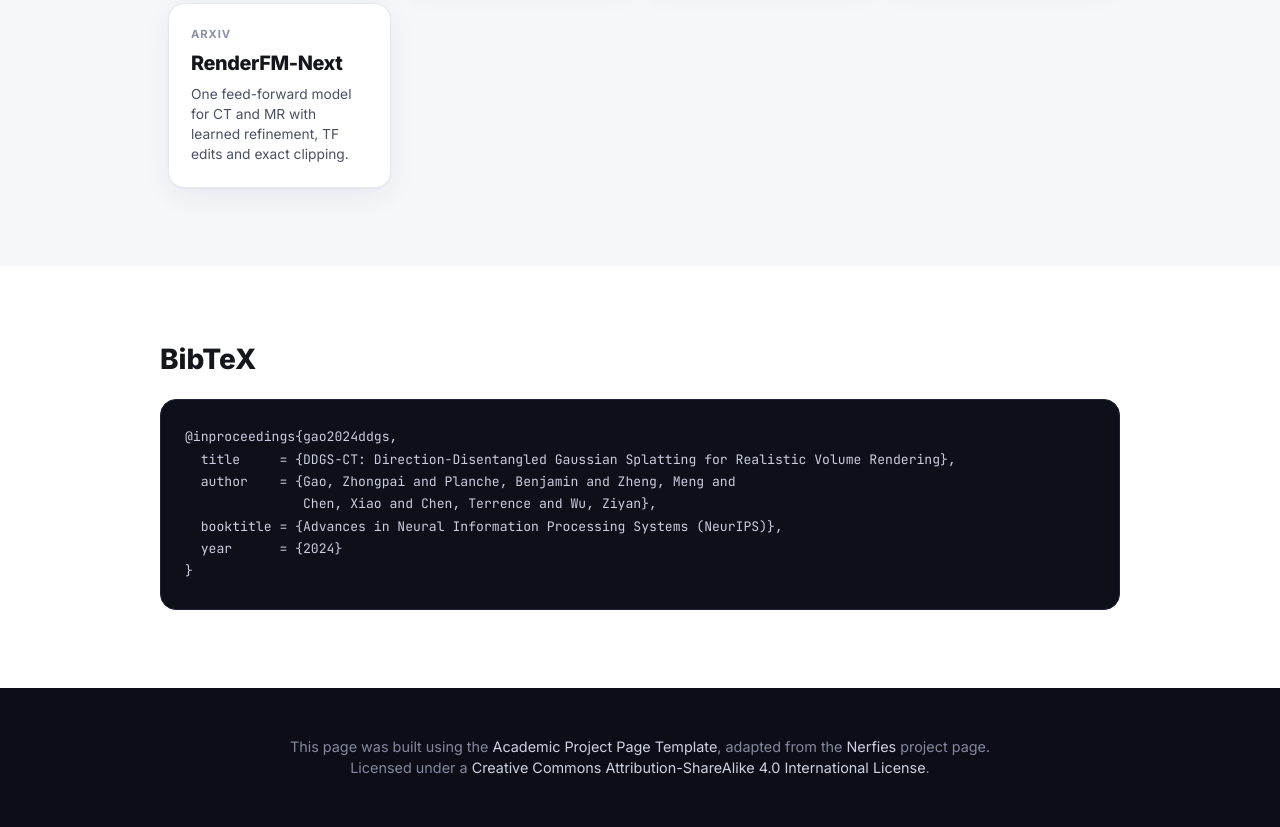
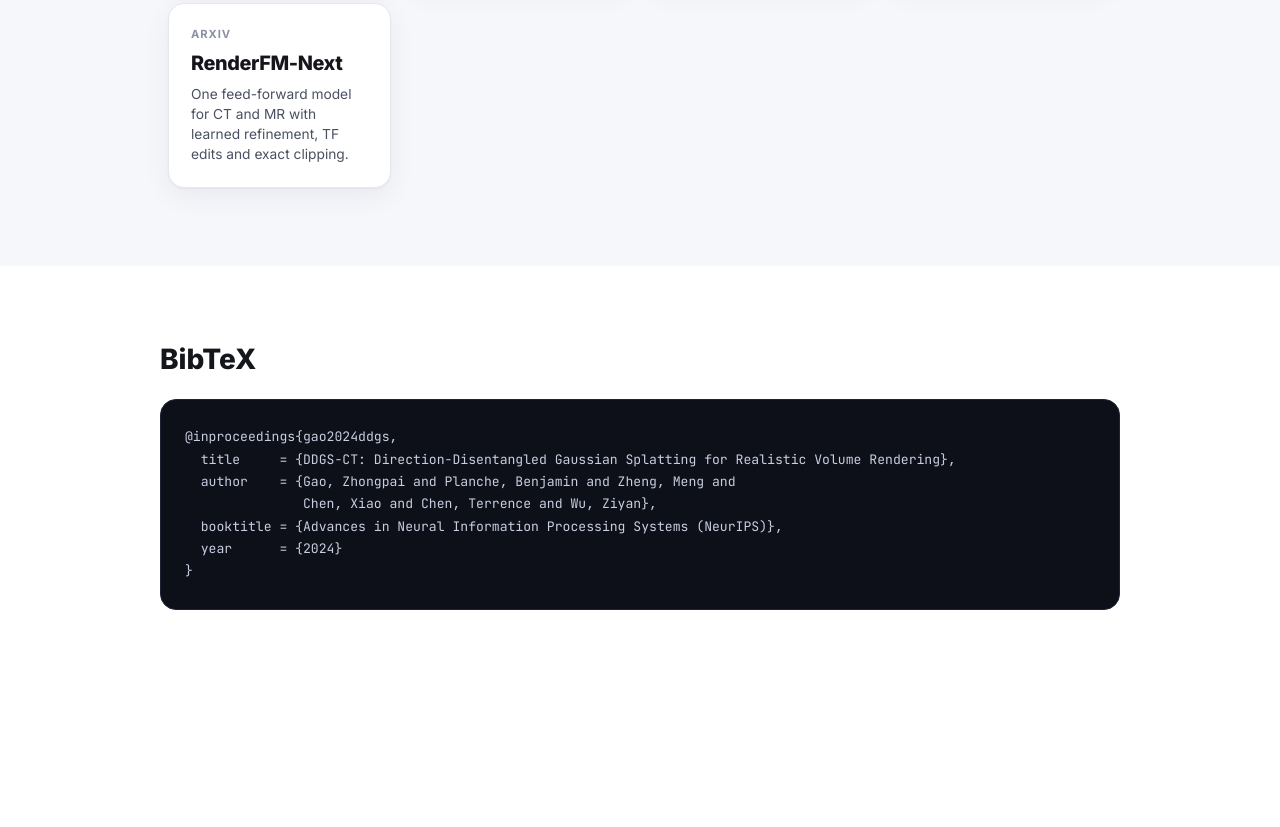
Before and after one commit to Gaozhongpai/ddgs, a plain HTML site: page index.html in a window 1280 px wide. Shown: the part 6437-7264 px from the top of the page. After the commit the page ends 7125 px from the top, so only its background shows below. Drawn offline with Linux system fonts and the light colour scheme; a web font is replaced by a local one.

Commit message:
Remove template footer
Co-Authored-By: Claude <noreply@anthropic.com>
Claude-Session: https://claude.ai/code/session_012yFTtEQAa6abirX9MT5GjP

```diff
--- a/index.html
+++ b/index.html
@@ -443,25 +443,6 @@
   </section>
 
   <!-- ======================= FOOTER ======================= -->
-  <footer class="footer">
-    <div class="container">
-      <div class="columns is-centered">
-        <div class="column is-8">
-          <div class="content has-text-centered">
-            <p>
-              This page was built using the
-              <a href="https://github.com/eliahuhorwitz/Academic-project-page-template" target="_blank">Academic Project Page Template</a>,
-              adapted from the <a href="https://nerfies.github.io" target="_blank">Nerfies</a> project page.
-              Licensed under a
-              <a rel="license" href="http://creativecommons.org/licenses/by-sa/4.0/" target="_blank">Creative
-                Commons Attribution-ShareAlike 4.0 International License</a>.
-            </p>
-          </div>
-        </div>
-      </div>
-    </div>
-  </footer>
-
 </body>
 
 </html>
```
